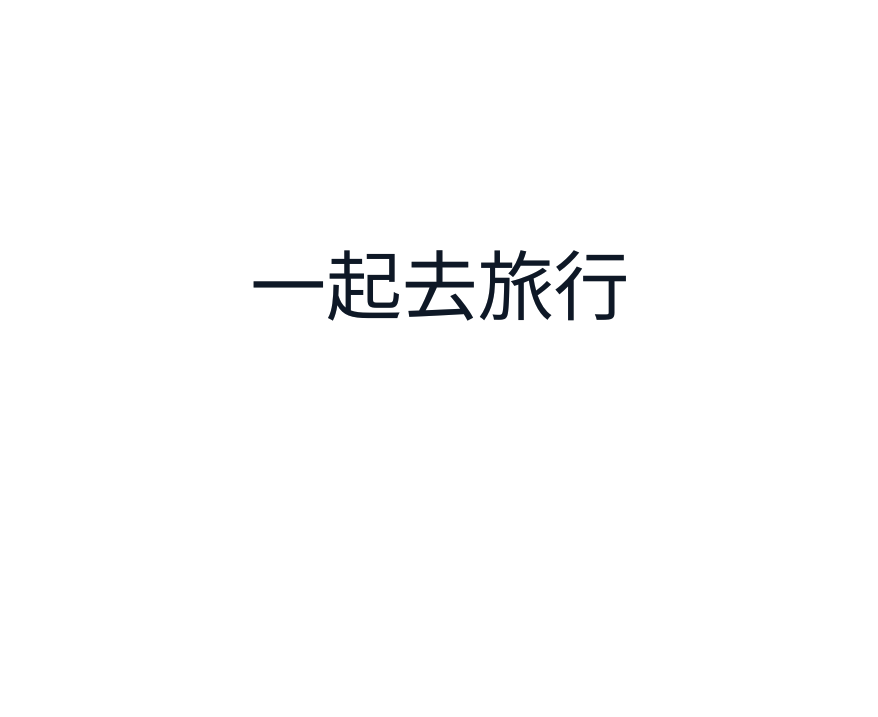
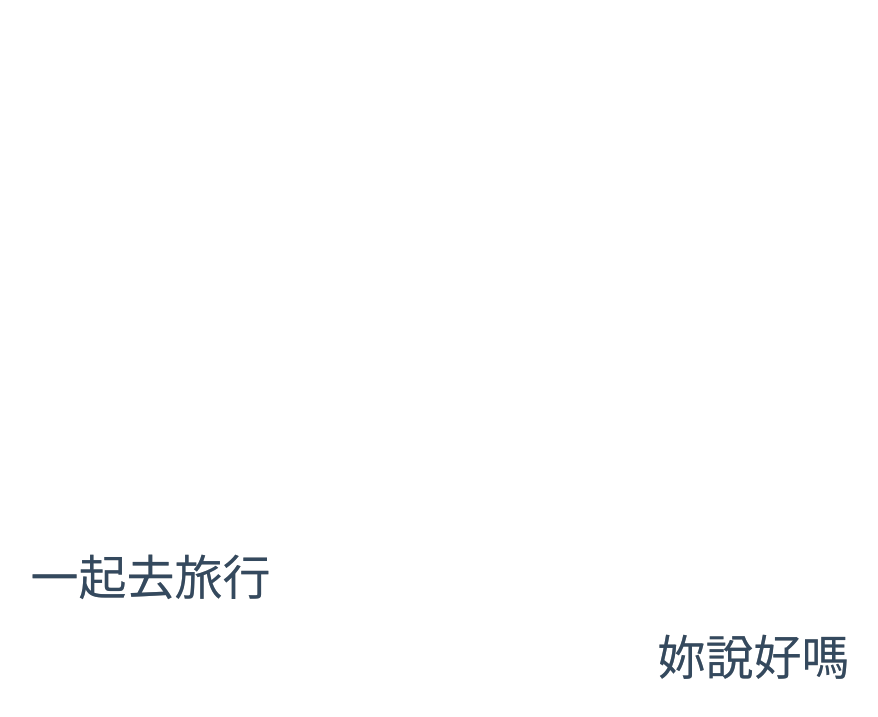
Before and after one commit to johnlinp/karaoke.css, a plain HTML site: page index.html in a window 1280 px wide. Shown: the part 5-722 px from the top of the page, without its empty margins (200-1078 px from the left). Drawn offline with Linux system fonts and the light colour scheme.

Commit message:
Two lyric lines

```diff
--- a/css/karaoke.css
+++ b/css/karaoke.css
@@ -1,45 +1,45 @@
-.text--transparent {
-  fill: transparent;
+html, body {
+	height: 100%;
+	margin: 0;
+	overflow: hidden;
 }
 
-.anim-shape {
-  -webkit-transform-origin: 0x 150px;
-  transform-origin: 0x 150px;
+.content {
+	height: 100%;
+	font: 'Open Sans';
+	font-size: 3em;
+}
+
+.screen {
+	width: 80%;
+	height: 100%;
+	margin: 0 auto 50px;
+	display: block;
+}
+
+.shape {
 	-webkit-transform: scale(0, 1) translate(0, 0);
 	transform: scale(0, 1) translate(0, 0);
 	-webkit-animation: moving-panel 3s forwards;
 	animation: moving-panel 3s forwards;
 }
 
-.colortext .anim-shape:nth-child(1) {
-    fill: #0E1826;
+.shape {
+	fill: #34495e;
 }
 
-.anim-shape--shadow {
-  fill: #000;
-  fill-opacity: .2;
+.shadow {
+	fill: #000000;
+	fill-opacity: .4;
 }
 
 @-webkit-keyframes moving-panel {
 	100% {
-    -webkit-transform: scale(1, 1) translate(20px, 0);
-    transform: scale(1, 1) translate(20px, 0);
+		-webkit-transform: scale(1, 1) translate(0, 0);
 	}
 }
 @keyframes moving-panel {
 	100% {
-    -webkit-transform: scale(1, 1) translate(20px, 0);
-    transform: scale(1, 1) translate(20px, 0);
+		transform: scale(1, 1) translate(0, 0);
 	}
 }
-
-.content {
-  font: 2.5em/1  'Open Sans', Impact;
-}
-
-svg {
-  width: 90%;
-  margin: 0 auto 50px;
-  display: block;
-  text-transform: uppercase;
-}
--- a/index.html
+++ b/index.html
@@ -1,4 +1,4 @@
-<doctype html>
+<!doctype html>
 <html>
 	<head>
 		<title>一生旅行</title>
@@ -10,22 +10,33 @@
 
 	<body>
 		<div class="content">
-			<svg viewBox="0 0 600 300">
-				<clippath id="cp-text">
-					<text text-anchor="middle" x="50%" y="50%" dy=".35em" class="text--line">
+			<svg class="screen">
+				<clippath id="lyric-left">
+					<text text-anchor="start" x="10%" y="75%">
 						一起去旅行
 					</text>
 				</clippath>
+				<clippath id="lyric-right">
+					<text text-anchor="end" x="90%" y="85%">
+						妳說好嗎
+					</text>
+				</clippath>
 
-				<g clip-path="url(#cp-text)" class="shadow">
-					<rect width="100%" height="100%" class="anim-shape--shadow"></rect>
+				<g clip-path="url(#lyric-left)">
+					<rect width="100%" height="100%" class="shadow"></rect>
 				</g>
 
-				<g clip-path="url(#cp-text)" class="colortext">
-					<rect width="100%" height="100%" class="anim-shape"></rect>
+				<g clip-path="url(#lyric-left)">
+					<rect width="100%" height="100%" class="shape"></rect>
 				</g>
 
-				<use class="text--transparent"></use>
+				<g clip-path="url(#lyric-right)">
+					<rect width="100%" height="100%" class="shadow"></rect>
+				</g>
+
+				<g clip-path="url(#lyric-right)">
+					<rect width="100%" height="100%" class="shape"></rect>
+				</g>
 			</svg>
 		</div>
 
```
Lines whose indentation alone changed are shown as unchanged.
